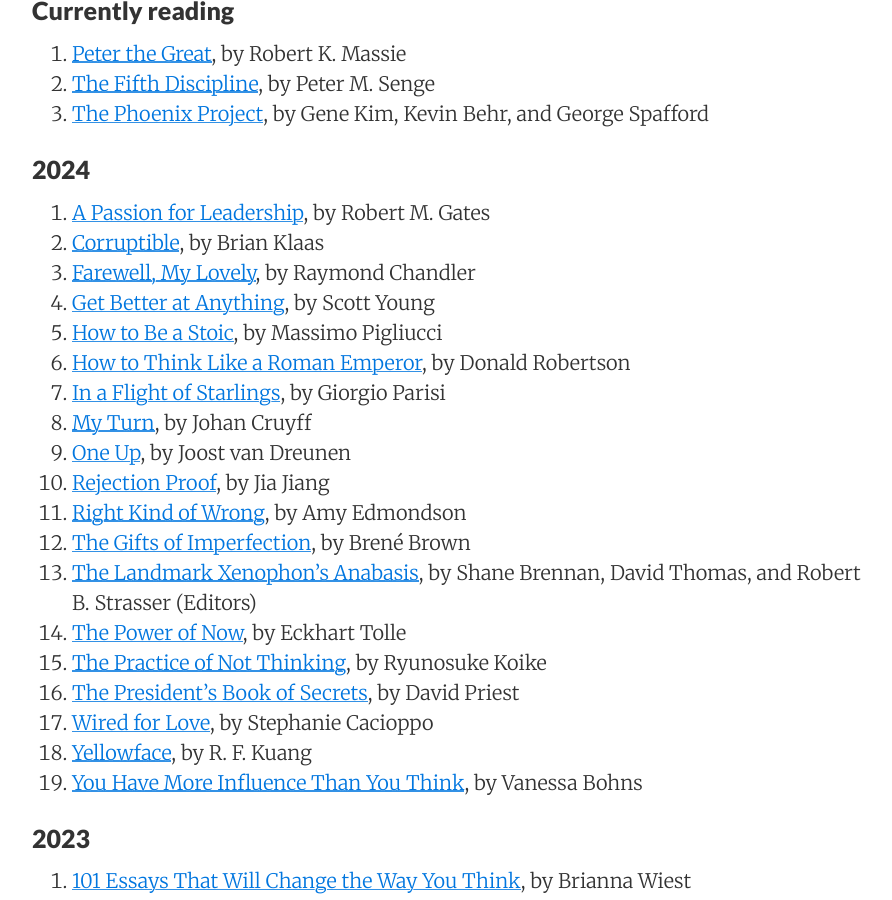
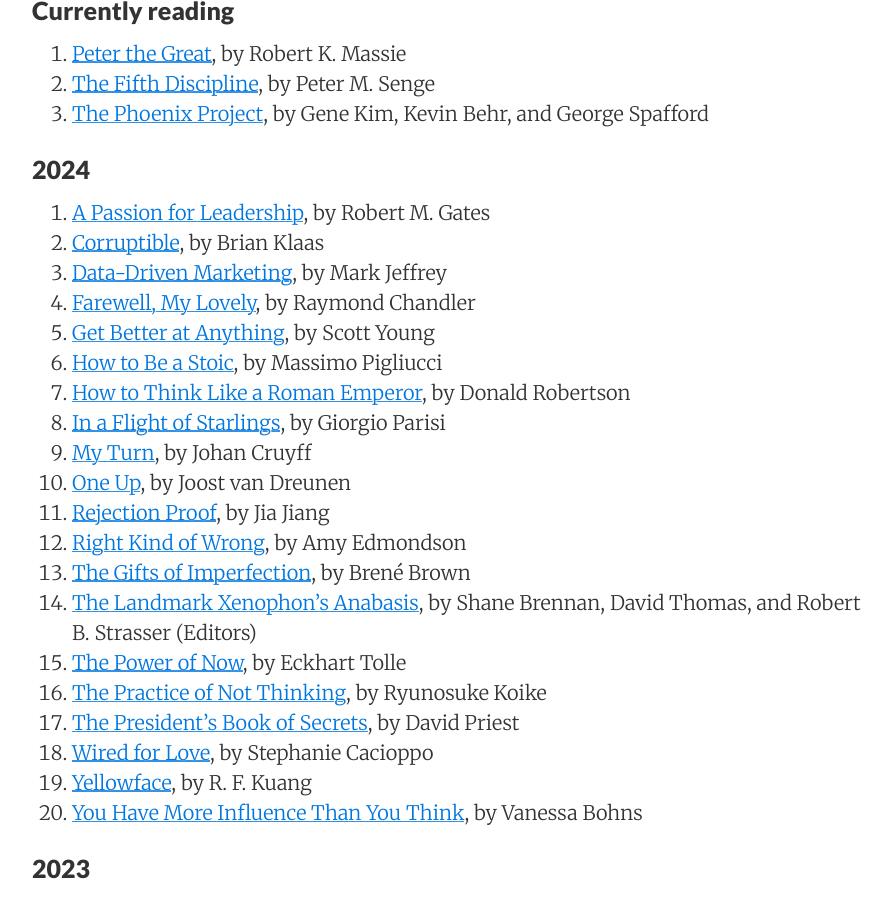
Before and after one commit to sewardlee337/sewardlee337.github.io, a Jekyll site: the page built from readinglist.md, in a window 1280 px wide and 900 px high, scrolled down 380 px. Shown: the whole window, without its empty margins (188-1080 px from the left). Built offline with Jekyll 4.4.1, drawn with Linux system fonts in a browser that asks for light colours; nearby versions of some CDN libraries.

Commit message:
update reading list

```diff
--- a/readinglist.md
+++ b/readinglist.md
@@ -21,6 +21,7 @@ _"My alma mater was books, a good library... I could spend the rest of my life r
 
 1. [A Passion for Leadership](https://www.amazon.com/Passion-Leadership-Lessons-Change-Service/dp/0307949648), by Robert M. Gates
 1. [Corruptible](https://www.amazon.com/Corruptible-Who-Gets-Power-Changes/dp/1982154098), by Brian Klaas
+1. [Data-Driven Marketing](https://www.amazon.com/Data-Driven-Marketing-Metrics-Everyone-Should/dp/0470504544), by Mark Jeffrey
 1. [Farewell, My Lovely](https://www.amazon.com/Farewell-My-Lovely-Raymond-Chandler/dp/0394758277), by Raymond Chandler
 1. [Get Better at Anything](https://www.amazon.com/Get-Better-Anything-Maxims-Mastery/dp/0063256673), by Scott Young
 1. [How to Be a Stoic](https://www.amazon.com/How-Be-Stoic-Ancient-Philosophy/dp/0465097952), by Massimo Pigliucci
```
